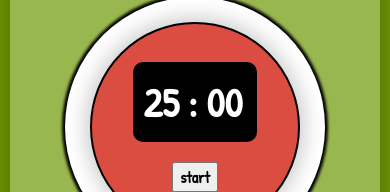
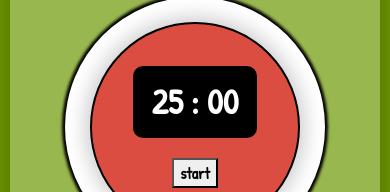
Before and after one commit to AntonyDemchenko/Pomodoro-timer, a plain HTML site: page index.html in a window 390 px wide. Shown: the part 422-614 px from the top of the page. Drawn offline with Linux system fonts and the light colour scheme; a web font is replaced by a local one.

Commit message:
fixed style for iphones

```diff
--- a/script.js
+++ b/script.js
@@ -1,7 +1,7 @@
 "use strict"
 
 
-let minutes = 1;
+let minutes = 25;
 let seconds = 0;
 
 let minutesValue = document.querySelector('.minutes');
--- a/style.css
+++ b/style.css
@@ -69,8 +69,11 @@ select {
   font: inherit;
 }
 
-button {
+button{
   cursor: pointer;
+  -webkit-appearance: none;
+  -moz-appearance: none;
+  appearance: none;
 }
 
 section {
@@ -248,6 +251,7 @@ body.long-break-mode {
   margin-bottom: 20px;
   border-radius: 10px;
   width: 60%;
+  text-align: center;
 }
 .minutes {}
 .seconds {}
@@ -484,4 +488,7 @@ body.long-break-mode {
   .container{
     width: 95vw;
   }
+  .time{
+    font-size: 35px;
+  }
 }
```
